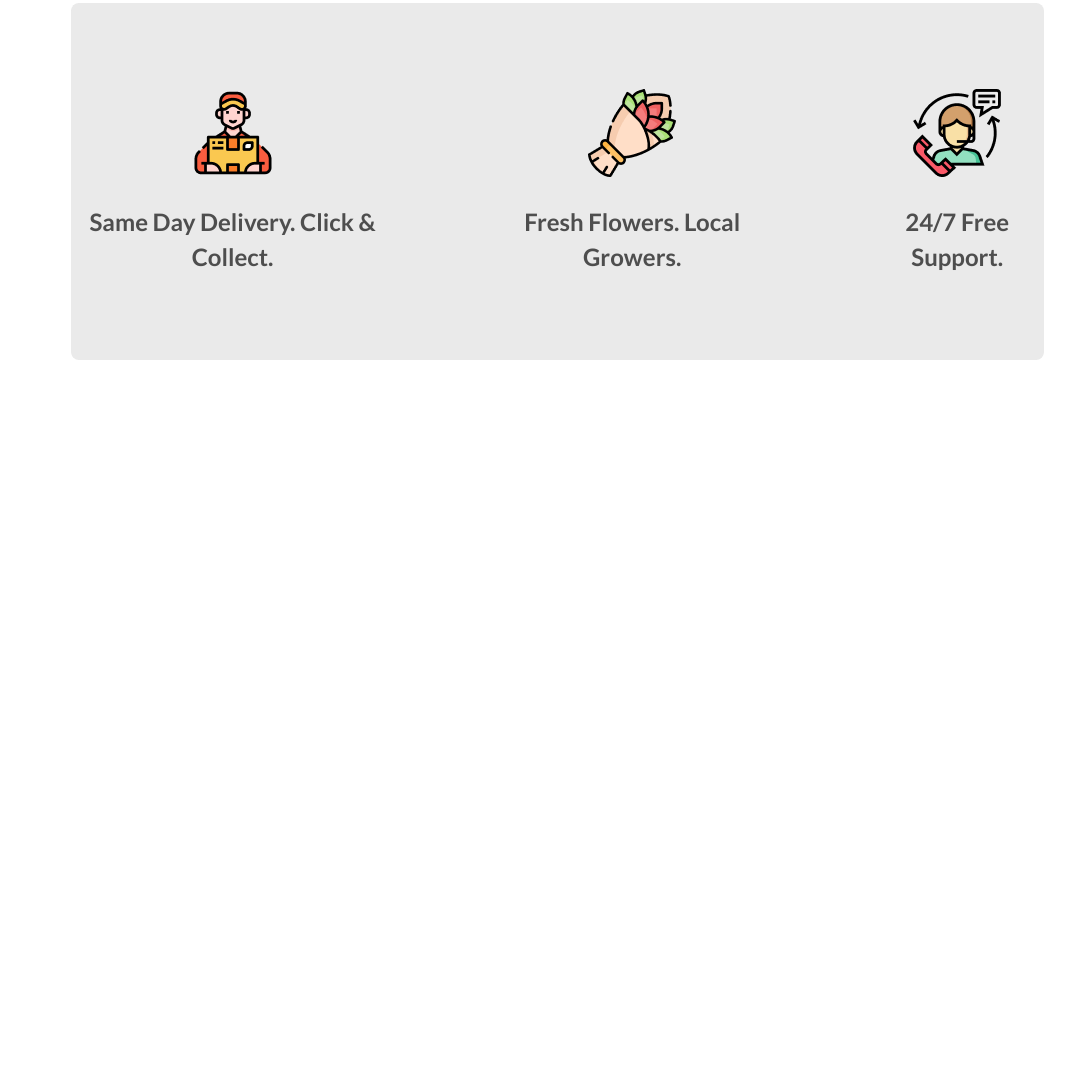
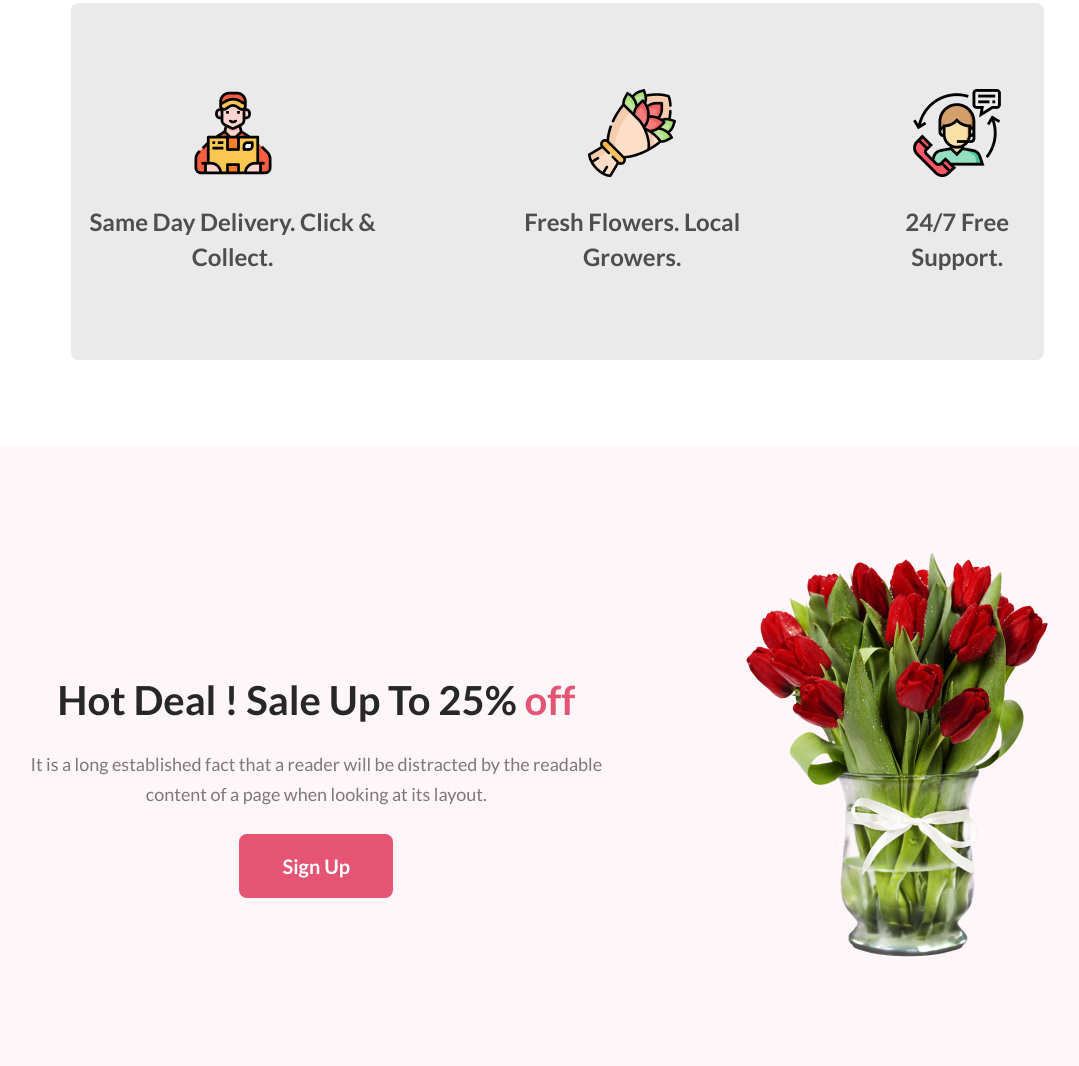
Before and after one commit to Arnob3108/flower-assinment, a plain HTML site: page index.html in a window 1280 px wide. Shown: the part 1783-2849 px from the top of the page, without its empty margins (108-1187 px from the left). Before the commit the page ends 2229 px from the top, so only its background shows below. Drawn offline with Linux system fonts and the light colour scheme.

Commit message:
deal section done

```diff
--- a/index.html
+++ b/index.html
@@ -102,6 +102,22 @@
               </section>
 
           </section>
+
+          <!-- Deal section -->
+          <section class="deal-section">
+            <div>
+              <h1 class="deal-hl">
+                Hot Deal ! Sale Up To 25% <span style="color: #e55473">off</span>
+              </h1>
+              <p class="deal-pg">
+                It is a long established fact that a reader will be distracted by
+                the readable <br />
+                content of a page when looking at its layout.
+              </p>
+              <button class="button">Sign Up</button>
+            </div>
+            <img class="deal-img" src="./assets/pngwing 8.png" alt="flower" />
+          </section>
       </main>
 
 </body>
--- a/style.css
+++ b/style.css
@@ -42,6 +42,11 @@
     border: none;
     border-radius: 8px;
     background: #e55473;
+  }
+
+  .button:hover {
+    background-color: #f11747;
+    cursor: pointer;
   }
 
   /* fetured and support section */
@@ -144,3 +149,38 @@
     font-weight: 600;
     line-height: 35px;
   }
+  /* =================deal section style============ */
+
+.deal-section {
+  display: flex;
+  border-radius: 8px;
+  background: rgba(229, 84, 115, 0.05);
+  justify-content: space-evenly;
+  text-align: center;
+}
+.deal-section div {
+  margin-top: 230px;
+  text-align: center;
+}
+.deal-hl {
+  color: #272727;
+  font-family: Lato;
+  font-size: 40px;
+  font-style: normal;
+  font-weight: 800;
+  line-height: normal;
+}
+.deal-pg {
+  color: rgba(39, 39, 39, 0.6);
+  text-align: center;
+  font-family: Lato;
+  font-size: 18px;
+  font-style: normal;
+  font-weight: 400;
+  line-height: 30px; /* 166.667% */
+  margin: 25px;
+}
+
+.deal-img {
+  margin: 100px 0px;
+}
```
